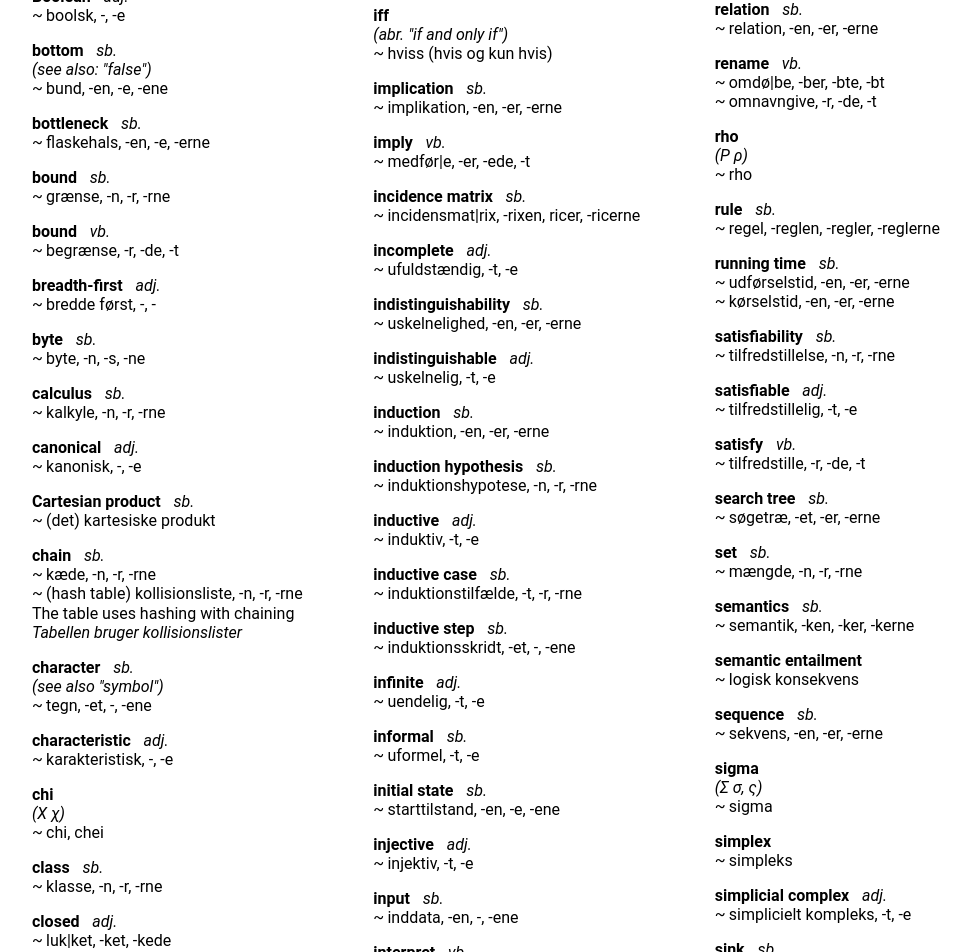
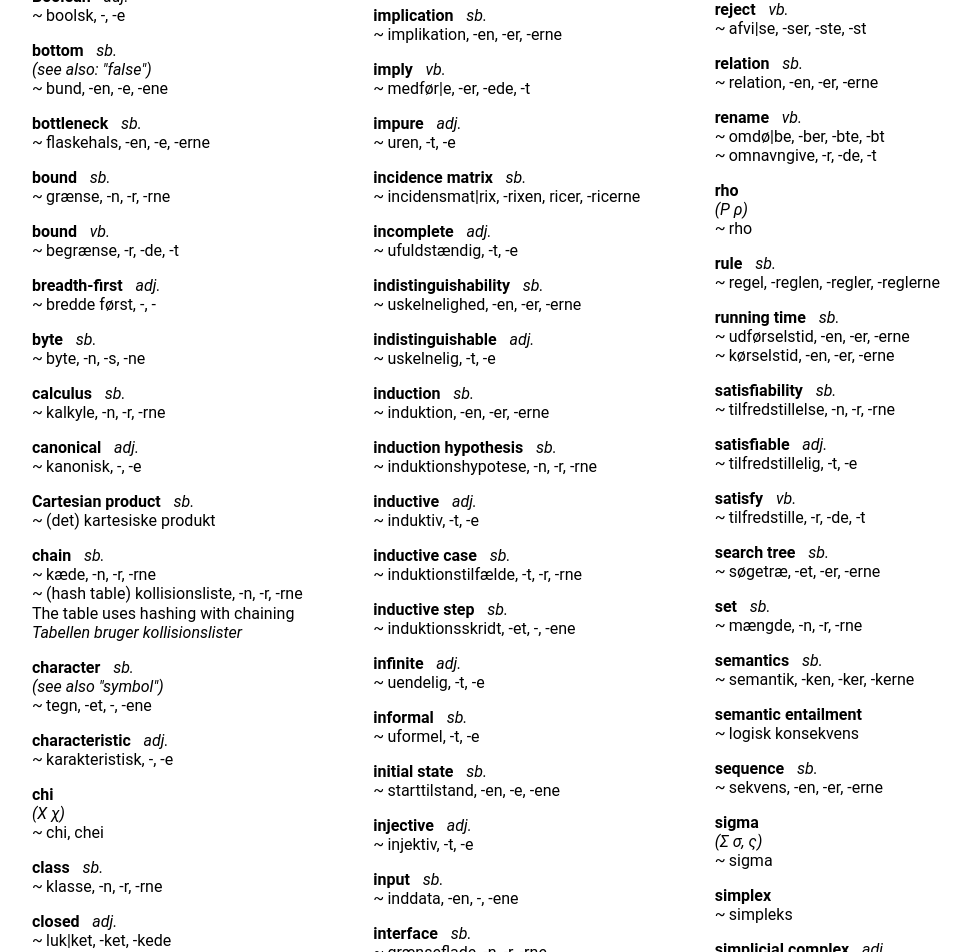
Before and after one commit to SSoelvsten/en-dk, a React (Create React App) app: page / in a window 1280 px wide. Shown: the part 1700-2652 px from the top of the page, without its empty margins (112-1083 px from the left). Built offline with nearby package versions, Linux system fonts and the light colour scheme.

Commit message:
more PL and SE words

```diff
--- a/src/dictionary.ts
+++ b/src/dictionary.ts
@@ -867,6 +867,12 @@ export const en_dk : Lexeme[] = [
     keywords: ["formal methods"]
   },
   {
+    word: "impure",
+    type: "adj.",
+    translations: ["uren, -t, -e"],
+    keywords: ["programming languages"]
+  },
+  {
     word: "incidence matrix",
     type: "sb.",
     translations: ["incidensmat|rix, -rixen, ricer, -ricerne"],
@@ -949,6 +955,12 @@ export const en_dk : Lexeme[] = [
     type: "sb.",
     translations: ["inddata, -en, -, -ene"],
     keywords: ["complexity theory", "algorithmics", "cryptography"]
+  },
+  {
+    word: "interface",
+    type: "sb.",
+    translations: ["grænseflade, -n, -r, -rne"],
+    keywords: ["programming languages", "software engineering"]
   },
   {
     word: "interpret",
@@ -1393,6 +1405,12 @@ export const en_dk : Lexeme[] = [
     keywords: ["greek alphabet"]
   },
   {
+    word: "pure",
+    type:  "adj.",
+    translations: ["ren, -t, -e"],
+    keywords: ["programming languages"]
+  },
+  {
     word: "quantifier",
     type: "sb.",
     translations: ["kvantor"],
```
